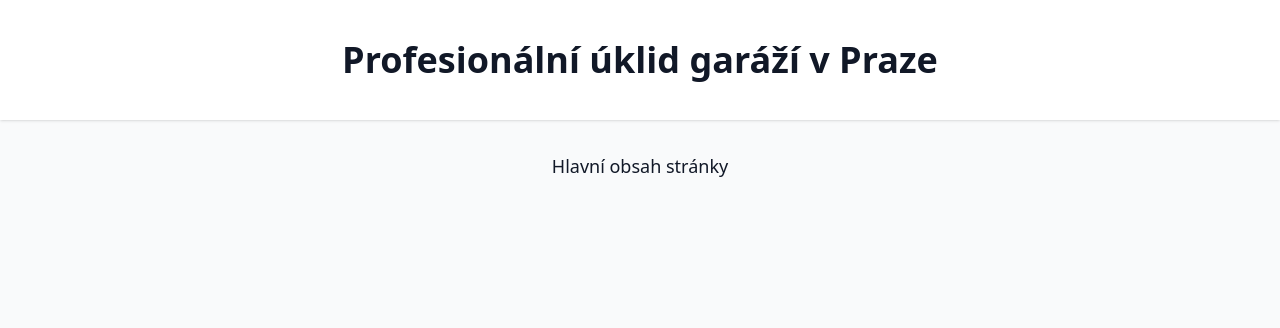
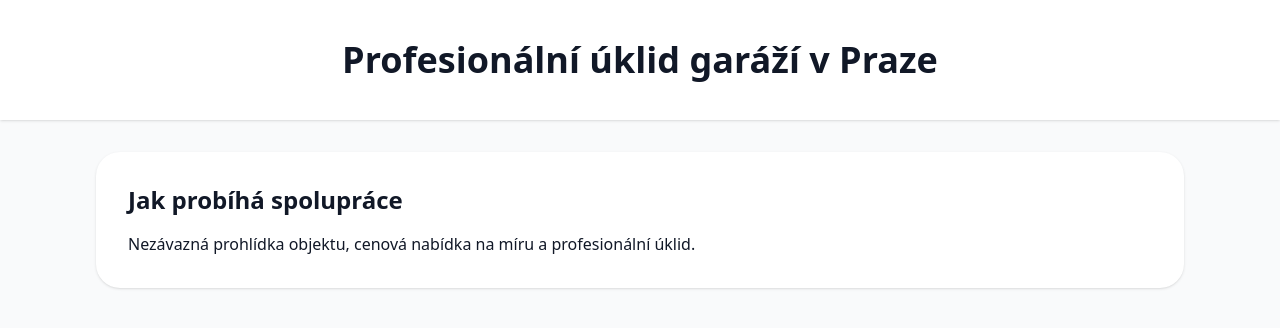
Before and after one commit to Grandsapesku/grandsapesku, a Next.js app: page / in a window 1280 px wide. Shown: the top 328 px of the page. Built offline with nearby package versions, Linux system fonts and the light colour scheme.

Commit message:
Update GrandSapeskuWebsite.jsx

```diff
--- a/components/GrandSapeskuWebsite.jsx
+++ b/components/GrandSapeskuWebsite.jsx
@@ -9,9 +9,16 @@ export default function GrandSapeskuWebsite() {
       </header>
 
       <main className="max-w-6xl mx-auto p-8">
-        <p className="text-center text-lg">
-          Hlavní obsah stránky
-        </p>
+
+        <section className="bg-white rounded-3xl shadow p-8">
+          <h2 className="text-2xl font-bold mb-4">
+            Jak probíhá spolupráce
+          </h2>
+          <p>
+            Nezávazná prohlídka objektu, cenová nabídka na míru a profesionální úklid.
+          </p>
+        </section>
+
       </main>
 
     </div>
```
